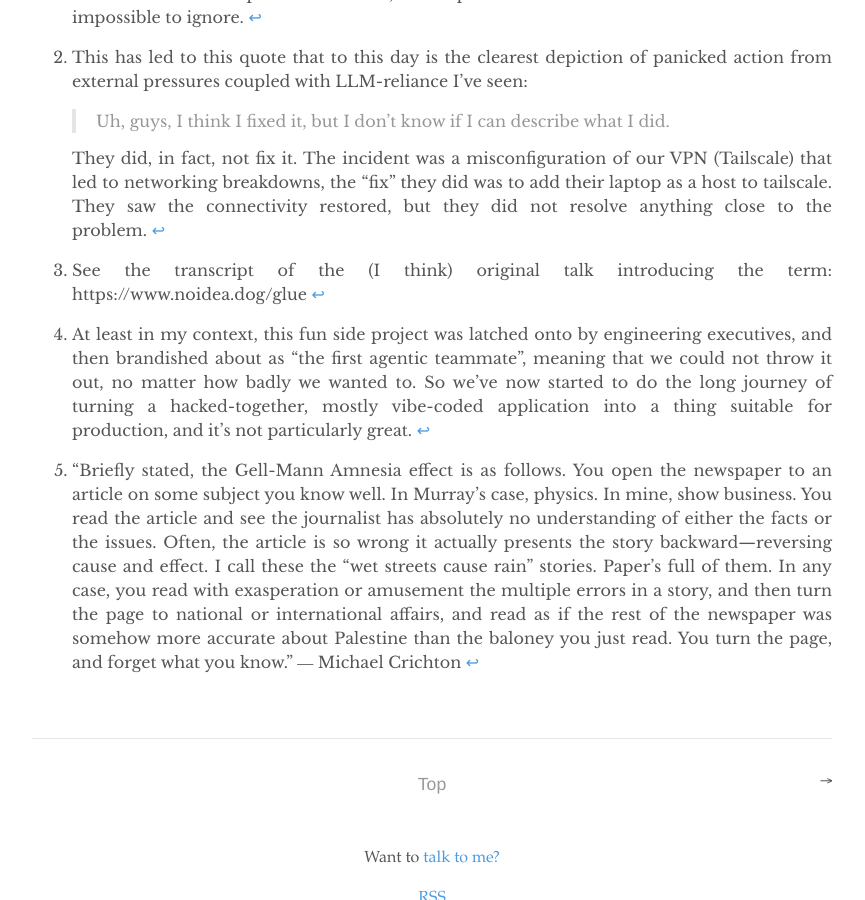
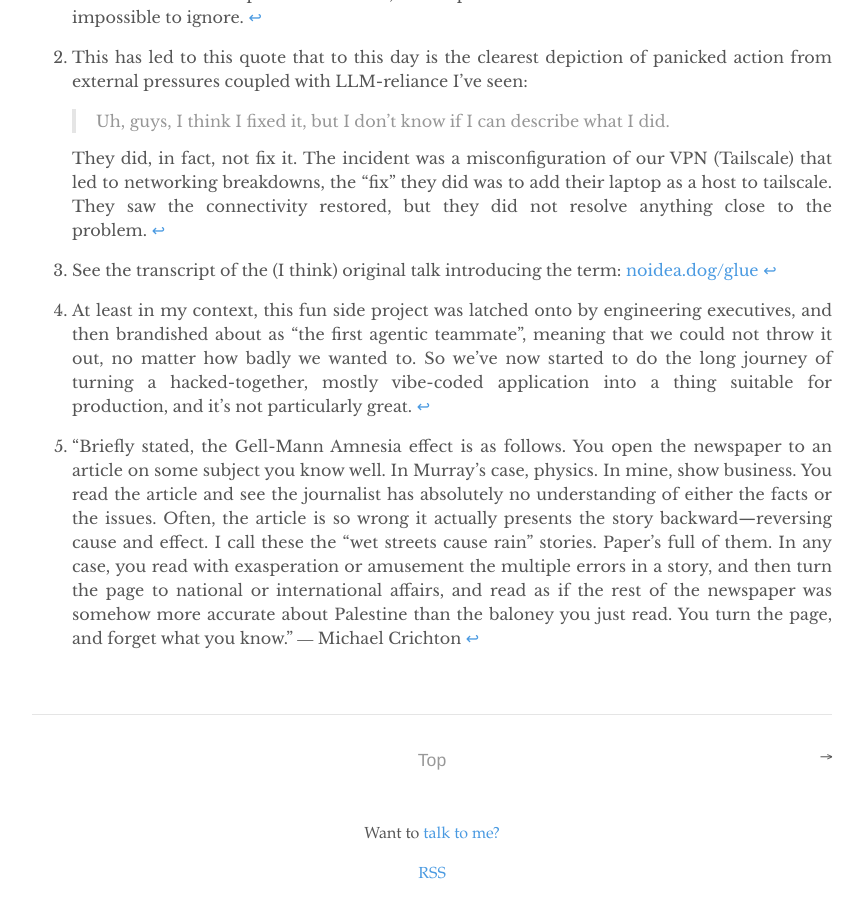
Before and after one commit to MordecaiMalignatus/mordecaimalignatus.github.io, a Jekyll site: the page built from _posts/2026-05-08-the-llm-flood-as-seen-from-the-trenches.md, in a window 1280 px wide and 900 px high, scrolled down 5359 px. Shown: the whole window, without its empty margins (208-1073 px from the left). Built offline with Jekyll 4.4.1, drawn with Linux system fonts in a browser that asks for light colours; part of the change alters nothing that is shown.

Commit message:
fix link

```diff
--- a/_posts/2026-05-08-the-llm-flood-as-seen-from-the-trenches.md
+++ b/_posts/2026-05-08-the-llm-flood-as-seen-from-the-trenches.md
@@ -268,7 +268,7 @@ unevenly distributed.
     page, and forget what you know.” ― Michael Crichton
 
 [^3]: See the transcript of the (I think) original talk introducing the term:
-    https://www.noidea.dog/glue
+    [noidea.dog/glue](https://noidea.dog/glue)
 
 [^4]: At least in my context, this fun side project was latched onto by
     engineering executives, and then brandished about as "the first agentic
```
